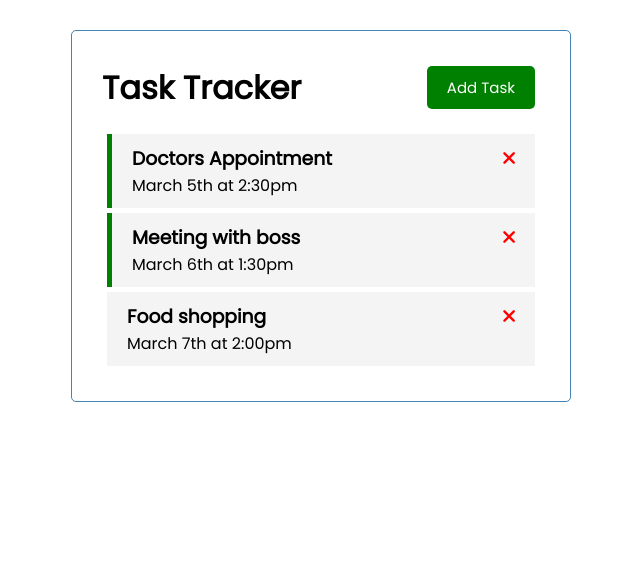
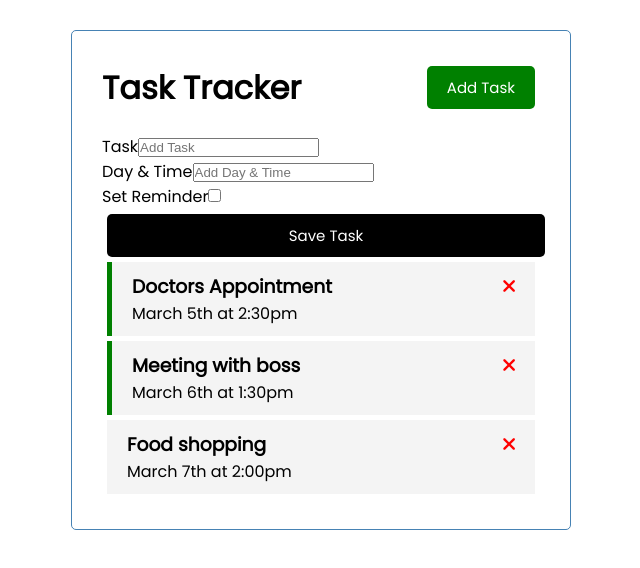
Before and after one commit to karimi-A-2/todo-list-app-vue, a Vue app: page / in a window 1280 px wide. Shown: the top 568 px of the page, without its empty margins (319-959 px from the left). Built offline with nearby package versions, Linux system fonts and the light colour scheme.

Commit message:
add addTask component to App

```diff
--- a/src/App.vue
+++ b/src/App.vue
@@ -1,6 +1,7 @@
 <template>
     <div class="container">
         <Header title="Task Tracker" />
+        <AddTask />
         <Tasks
             :tasks="tasks"
             @delete-task="deleteTask"
@@ -12,12 +13,14 @@
 <script>
 import Header from "./components/Header.vue";
 import Tasks from "./components/Tasks.vue";
+import AddTask from "./components/AddTask.vue";
 
 export default {
     name: "App",
     components: {
         Header,
         Tasks,
+        AddTask,
     },
     data() {
         return {
--- /dev/null
+++ b/src/components/AddTask.vue
@@ -0,0 +1,44 @@
+<template>
+    <form
+        class="add-form"
+    >
+        <div class="form-control">
+            <label>Task</label>
+            <input
+                type="text"
+                name="text"
+                placeholder="Add Task"
+            />
+        </div>
+        <div class="form-control">
+            <label>Day & Time</label>
+            <input
+                type="text"
+                name="day"
+                placeholder="Add Day & Time"
+            />
+        </div>
+        <div class="form-control form-control-check">
+            <label>Set Reminder</label>
+            <input
+                type="checkbox"
+                name="reminder"
+            />
+        </div>
+
+        <input
+            type="submit"
+            value="Save Task"
+            class="btn btn-block"
+        />
+    </form>
+</template>
+
+<script>
+export default {
+    name: "AddTask",
+};
+</script>
+
+<style>
+</style>
```
